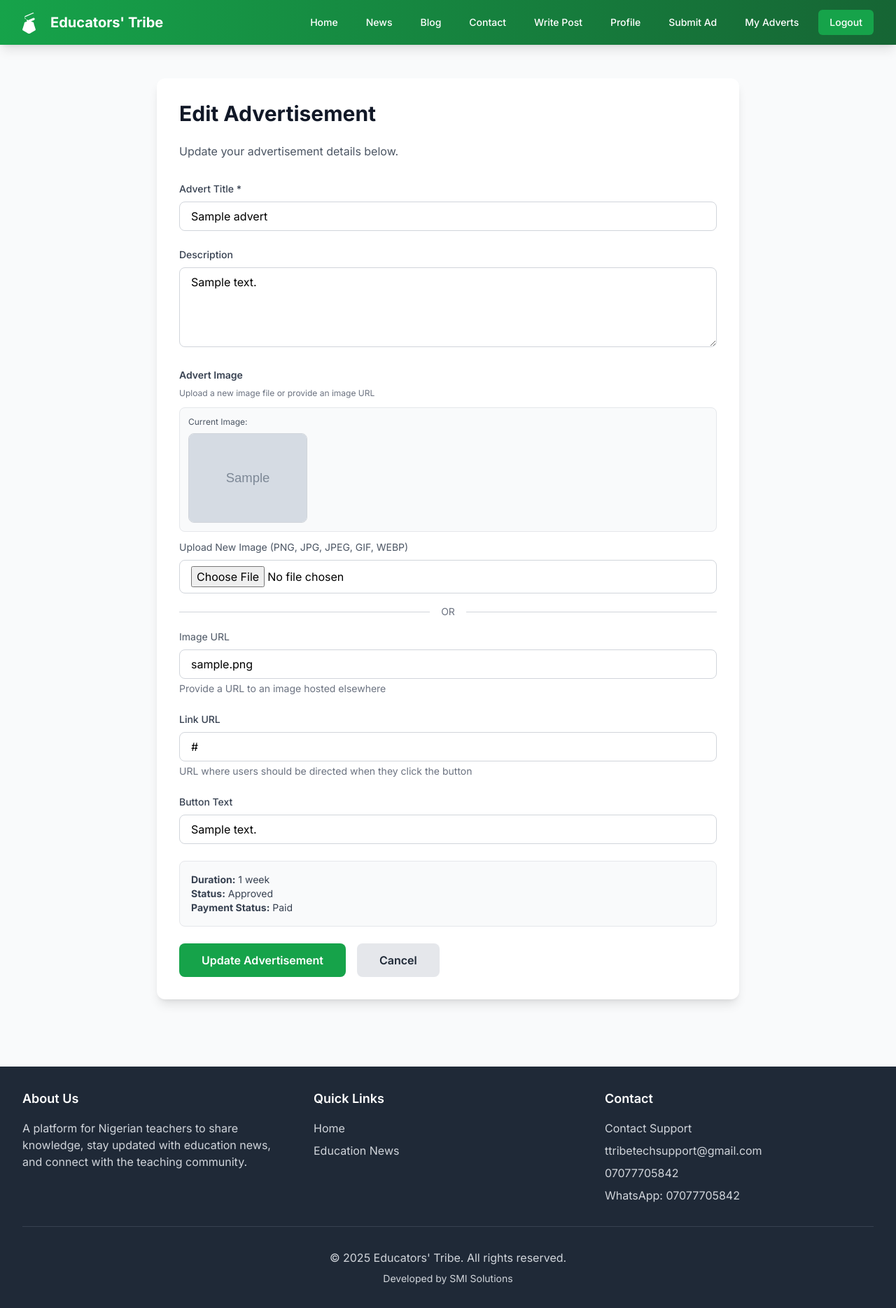
After one commit to spw3bt3ch/educators-tribe, a Flask app: page /advert/1/edit in a window 1280 px wide. The commit adds this page. Shown: the whole page at 70% size. Run offline with Flask 3, Linux system fonts and the light colour scheme; a user stored in the database is signed in; tables that the repository leaves empty hold one stand-in row (values such as "Sample post"); grey boxes marked "Sample" are stand-in pictures; some libraries are stand-ins or nearby versions.

Commit message:
more updates

```diff
--- a/templates/admin_adverts.html
+++ b/templates/admin_adverts.html
@@ -162,6 +162,10 @@
                                         class="text-blue-600 hover:text-blue-900 hover:underline px-2 py-1">
                                     View
                                 </button>
+                                <a href="{{ url_for('admin_edit_advert', advert_id=advert.id) }}"
+                                   class="text-purple-600 hover:text-purple-900 hover:underline px-2 py-1">
+                                    ✏️ Edit
+                                </a>
                                 {% if advert.status == 'pending' %}
                                 <button onclick="showApproveModal('{{ advert.id }}')"
                                         class="text-green-600 hover:text-green-900 hover:underline px-2 py-1">
--- /dev/null
+++ b/templates/edit_advert.html
@@ -0,0 +1,160 @@
+{% extends "base.html" %}
+
+{% block title %}Edit Advertisement - Educators' Tribe{% endblock %}
+
+{% block content %}
+<div class="max-w-4xl mx-auto px-4 sm:px-6 lg:px-8 py-12">
+    <div class="bg-white rounded-xl shadow-lg p-8">
+        <h2 class="text-3xl font-bold text-gray-900 mb-6">Edit Advertisement</h2>
+        <p class="text-gray-600 mb-8">Update your advertisement details below.</p>
+
+        {% if advert.status == 'active' %}
+        <div class="bg-blue-50 border border-blue-200 rounded-lg p-4 mb-6">
+            <p class="text-sm text-blue-800">
+                <strong>⚠️ Active Advertisement:</strong> This advertisement is currently running. Changes will be reflected immediately.
+            </p>
+        </div>
+        {% endif %}
+
+        {% if current_user.__class__.__name__ == 'Admin' %}
+        <form action="{{ url_for('admin_edit_advert', advert_id=advert.id) }}" method="POST" enctype="multipart/form-data" class="space-y-6">
+        {% else %}
+        <form action="{{ url_for('edit_advert', advert_id=advert.id) }}" method="POST" enctype="multipart/form-data" class="space-y-6">
+        {% endif %}
+            <div>
+                <label for="title" class="block text-sm font-medium text-gray-700 mb-2">Advert Title *</label>
+                <input type="text" id="title" name="title" required
+                       class="w-full px-4 py-2 border border-gray-300 rounded-lg focus:ring-2 focus:ring-green-500 focus:border-green-500"
+                       placeholder="Enter your advertisement title"
+                       value="{{ advert.title }}">
+            </div>
+
+            <div>
+                <label for="description" class="block text-sm font-medium text-gray-700 mb-2">Description</label>
+                <textarea id="description" name="description" rows="4"
+                          class="w-full px-4 py-2 border border-gray-300 rounded-lg focus:ring-2 focus:ring-green-500 focus:border-green-500"
+                          placeholder="Describe your advertisement">{{ advert.description or '' }}</textarea>
+            </div>
+
+            <div>
+                <label class="block text-sm font-semibold text-gray-700 mb-2">Advert Image</label>
+                <p class="text-xs text-gray-500 mb-3">Upload a new image file or provide an image URL</p>
+
+                {% if advert.image_url %}
+                <!-- Current Image -->
+                <div class="mb-3 p-3 bg-gray-50 rounded-lg border border-gray-200">
+                    <p class="text-xs text-gray-600 mb-2">Current Image:</p>
+                    <img src="{{ advert.image_url }}" alt="Current advert image" class="max-w-full h-32 object-cover rounded-lg border border-gray-300">
+                </div>
+                {% endif %}
+
+                <!-- Image Upload -->
+                <div class="mb-3">
+                    <label for="image_file" class="block text-sm text-gray-600 mb-2">Upload New Image (PNG, JPG, JPEG, GIF, WEBP)</label>
+                    <input type="file"
+                           id="image_file"
+                           name="image_file"
+                           accept="image/png,image/jpeg,image/jpg,image/gif,image/webp"
+                           onchange="previewImage(event)"
+                           class="w-full px-4 py-2 border border-gray-300 rounded-lg focus:ring-2 focus:ring-green-500 focus:border-green-500 transition">
+                </div>
+
+                <!-- OR Divider -->
+                <div class="flex items-center my-4">
+                    <div class="flex-1 border-t border-gray-300"></div>
+                    <span class="px-4 text-sm text-gray-500">OR</span>
+                    <div class="flex-1 border-t border-gray-300"></div>
+                </div>
+
+                <!-- Image URL -->
+                <div>
+                    <label for="image_url" class="block text-sm text-gray-600 mb-2">Image URL</label>
+                    <input type="url" id="image_url" name="image_url"
+                           class="w-full px-4 py-2 border border-gray-300 rounded-lg focus:ring-2 focus:ring-green-500 focus:border-green-500"
+                           placeholder="https://example.com/image.jpg"
+                           onchange="previewImageFromUrl(event)"
+                           value="{{ advert.image_url or '' }}">
+                    <p class="text-sm text-gray-500 mt-1">Provide a URL to an image hosted elsewhere</p>
+                </div>
+
+                <!-- Image Preview -->
+                <div id="image-preview" class="mt-4 hidden">
+                    <img id="preview-img" src="" alt="Preview" class="max-w-full h-48 object-cover rounded-lg border border-gray-300">
+                </div>
+            </div>
+
+            <div>
+                <label for="link_url" class="block text-sm font-medium text-gray-700 mb-2">Link URL</label>
+                <input type="url" id="link_url" name="link_url"
+                       class="w-full px-4 py-2 border border-gray-300 rounded-lg focus:ring-2 focus:ring-green-500 focus:border-green-500"
+                       placeholder="https://example.com"
+                       value="{{ advert.link_url or '' }}">
+                <p class="text-sm text-gray-500 mt-1">URL where users should be directed when they click the button</p>
+            </div>
+
+            <div>
+                <label for="button_text" class="block text-sm font-medium text-gray-700 mb-2">Button Text</label>
+                <input type="text" id="button_text" name="button_text"
+                       class="w-full px-4 py-2 border border-gray-300 rounded-lg focus:ring-2 focus:ring-green-500 focus:border-green-500"
+                       placeholder="Learn More"
+                       value="{{ advert.button_text or 'Learn More' }}">
+            </div>
+
+            <div class="bg-gray-50 border border-gray-200 rounded-lg p-4">
+                <p class="text-sm text-gray-700">
+                    <strong>Duration:</strong> {{ advert.weeks or 1 }} week{% if advert.weeks != 1 %}s{% endif %}<br>
+                    <strong>Status:</strong> {{ advert.status.title() }}<br>
+                    <strong>Payment Status:</strong> {{ advert.payment_status.title() }}
+                </p>
+            </div>
+
+            <div class="flex space-x-4">
+                <button type="submit" class="bg-green-600 hover:bg-green-700 text-white px-8 py-3 rounded-lg font-semibold transition">
+                    Update Advertisement
+                </button>
+                {% if current_user.__class__.__name__ == 'Admin' %}
+                <a href="{{ url_for('admin_adverts') }}" class="bg-gray-200 hover:bg-gray-300 text-gray-800 px-8 py-3 rounded-lg font-semibold transition">
+                    Cancel
+                </a>
+                {% else %}
+                <a href="{{ url_for('my_adverts') }}" class="bg-gray-200 hover:bg-gray-300 text-gray-800 px-8 py-3 rounded-lg font-semibold transition">
+                    Cancel
+                </a>
+                {% endif %}
+            </div>
+        </form>
+    </div>
+</div>
+
+<script>
+function previewImage(event) {
+    const file = event.target.files[0];
+    const preview = document.getElementById('image-preview');
+    const previewImg = document.getElementById('preview-img');
+
+    if (file) {
+        const reader = new FileReader();
+        reader.onload = function(e) {
+            previewImg.src = e.target.result;
+            preview.classList.remove('hidden');
+        };
+        reader.readAsDataURL(file);
+    } else {
+        preview.classList.add('hidden');
+    }
+}
+
+function previewImageFromUrl(event) {
+    const url = event.target.value;
+    const preview = document.getElementById('image-preview');
+    const previewImg = document.getElementById('preview-img');
+
+    if (url) {
+        previewImg.src = url;
+        preview.classList.remove('hidden');
+    } else {
+        preview.classList.add('hidden');
+    }
+}
+</script>
+{% endblock %}
--- a/templates/post_detail.html
+++ b/templates/post_detail.html
@@ -43,7 +43,7 @@
                             {% endif %}
                         </p>
                     </div>
-                    {% if current_user.is_authenticated and (current_user.__class__.__name__ == 'Admin' or current_user.id == post.author_id) %}
+                    {% if current_user.is_authenticated and current_user.id == post.author_id %}
                     <div class="flex space-x-2">
                         <a href="{{ url_for('edit_post', post_id=post.id) }}" class="px-4 py-2 bg-green-100 hover:bg-green-200 text-green-700 rounded-lg font-medium text-sm transition">
                             Edit
```
Also changed, not shown: templates/admin_create_advert.html (+47 -14 lines), templates/admin_dashboard.html (+4 -28 lines), templates/index.html (+41 -34 lines), templates/my_adverts.html (+7 -0 lines).
